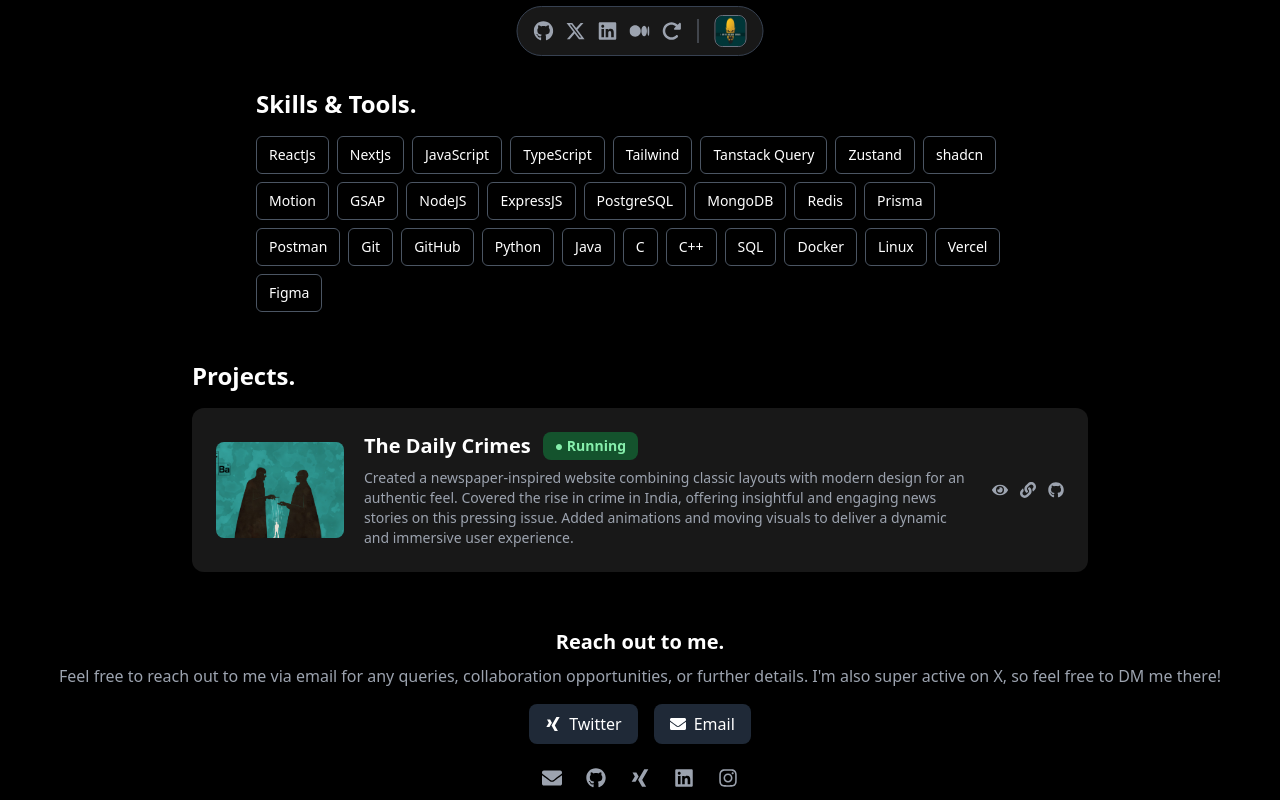
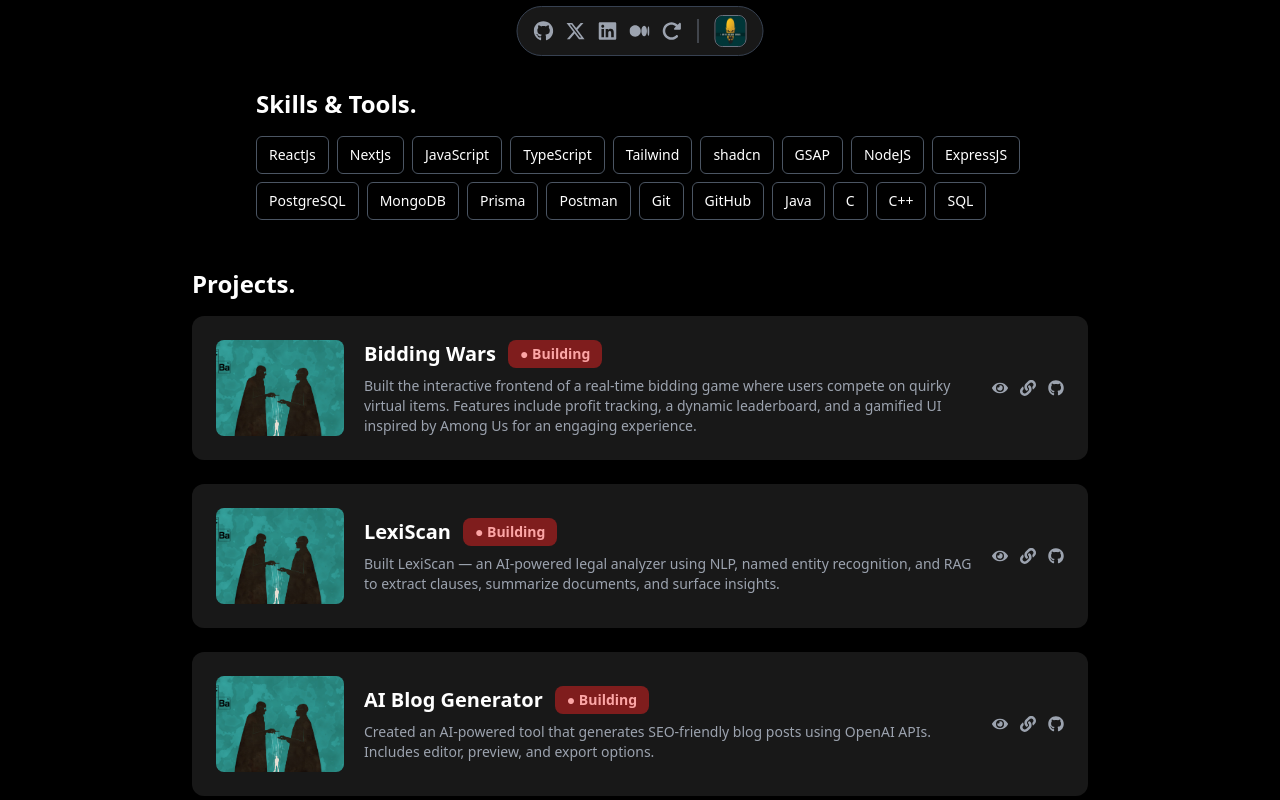
Before and after one commit to mayank543/My-portfolio, a React (Vite) app: page / in a window 1280 px wide. Shown: the part 720-1520 px from the top of the page. Built offline with nearby package versions, Linux system fonts and the light colour scheme.

Commit message:
adding projects

```diff
--- a/src/components/Header2.jsx
+++ b/src/components/Header2.jsx
@@ -4,38 +4,41 @@
 
 function Header2() {
   return (
-    <div className="bg-black text-white flex flex-col items-center justify-center p-6">
-      {/* Profile Section */}
-      <div className="flex items-center rounded-lg w-full max-w-lg">
+    <div className="bg-black text-white flex justify-center p-6">
+      {/* Centered and aligned container */}
+      <div className="flex items-center rounded-lg w-full max-w-4xl pl-6">
         {/* Profile Image */}
         <img
           src={joker}
           alt="Profile"
-          className="w-20 h-20 rounded-lg object-cover"
+          className="w-24 h-24 rounded-lg object-cover"
         />
 
         {/* Name & Title */}
-        <div className="ml-4">
-          <h1 className="text-2xl font-bold">Mayank Doholiya</h1>
-          <p className="text-gray-400 text-sm">Software Engineer</p>
+        <div className="ml-6">
+          <h1 className="text-3xl font-bold">Mayank Doholiya</h1>
+          <p className="text-gray-400 text-base mt-1">Software Engineer</p>
 
           {/* Social Icons */}
-          <div className="flex space-x-3 mt-2">
+          <div className="flex space-x-4 mt-3">
             <a
               href="https://github.com/mayank543"
               className="bg-gray-800 p-2 rounded-lg hover:bg-gray-700"
+              target="_blank" rel="noopener noreferrer"
             >
               <FaGithub className="text-white w-5 h-5" />
             </a>
             <a
               href="https://x.com/d_mayank05"
               className="bg-gray-800 p-2 rounded-lg hover:bg-gray-700"
+              target="_blank" rel="noopener noreferrer"
             >
               <FaXTwitter className="text-white w-5 h-5" />
             </a>
             <a
               href="https://www.linkedin.com/in/mayank-doholiya/"
               className="bg-gray-800 p-2 rounded-lg hover:bg-gray-700"
+              target="_blank" rel="noopener noreferrer"
             >
               <FaLinkedin className="text-white w-5 h-5" />
             </a>
--- a/src/components/Project.jsx
+++ b/src/components/Project.jsx
@@ -1,5 +1,5 @@
 import React from "react";
-import projectImage from "../assets/project.jpg"; // Replace with actual image path
+import projectImage from "../assets/project.jpg"; // Reuse or change this
 import { FaEye, FaLink, FaGithub } from "react-icons/fa";
 
 function Projects() {
@@ -9,40 +9,63 @@
         {/* Projects Heading */}
         <h2 className="text-2xl font-bold mb-4">Projects.</h2>
 
-        {/* Project Card */}
-        <div className="bg-[#181818] p-6 rounded-xl flex items-center gap-5 shadow-lg">
-          {/* Project Image */}
-          <img
-            src={projectImage}
-            alt="The Daily Crimes"
-            className="w-32 h-24 rounded-lg object-cover"
-          />
-
-          {/* Project Details */}
+        {/* Project Card 1 */}
+        <div className="bg-[#181818] p-6 rounded-xl flex items-center gap-5 shadow-lg mb-6">
+          <img src={projectImage} alt="The Daily Crimes" className="w-32 h-24 rounded-lg object-cover" />
           <div className="flex-1">
             <h3 className="text-xl font-bold flex items-center">
-              The Daily Crimes
-              <span className="ml-3 px-3 py-1 text-sm rounded-lg bg-green-900 text-green-300">
-                ● Running
-              </span>
+              Bidding Wars
+              <span className="ml-3 px-3 py-1 text-sm rounded-lg bg-red-900 text-red-300">● Building</span>
             </h3>
-
             <p className="text-gray-400 text-sm mt-2">
-              Created a newspaper-inspired website combining classic layouts
-              with modern design for an authentic feel. Covered the rise in
-              crime in India, offering insightful and engaging news stories on
-              this pressing issue. Added animations and moving visuals to
-              deliver a dynamic and immersive user experience.
+            Built the interactive frontend of a real-time bidding game where users compete on quirky virtual items. Features include profit tracking, a dynamic leaderboard, and a gamified UI inspired by Among Us for an engaging experience.
             </p>
           </div>
-
-          {/* Icons */}
           <div className="flex space-x-3 text-gray-400">
             <FaEye className="hover:text-white cursor-pointer" />
             <FaLink className="hover:text-white cursor-pointer" />
             <FaGithub className="hover:text-white cursor-pointer" />
           </div>
         </div>
+
+        {/* Project Card 2 */}
+        <div className="bg-[#181818] p-6 rounded-xl flex items-center gap-5 shadow-lg mb-6">
+          <img src={projectImage} alt="Crypto Tracker" className="w-32 h-24 rounded-lg object-cover" />
+          <div className="flex-1">
+            <h3 className="text-xl font-bold flex items-center">
+              LexiScan
+              <span className="ml-3 px-3 py-1 text-sm rounded-lg bg-red-900 text-red-300">● Building</span>
+            </h3>
+            <p className="text-gray-400 text-sm mt-2">
+            Built LexiScan — an AI-powered legal analyzer using NLP, named entity recognition, and RAG to extract clauses, summarize documents, and surface insights.
+            </p>
+          </div>
+          <div className="flex space-x-3 text-gray-400">
+            <FaEye className="hover:text-white cursor-pointer" />
+            <FaLink className="hover:text-white cursor-pointer" />
+            <FaGithub className="hover:text-white cursor-pointer" />
+          </div>
+        </div>
+
+        {/* Project Card 3 */}
+        <div className="bg-[#181818] p-6 rounded-xl flex items-center gap-5 shadow-lg">
+          <img src={projectImage} alt="AI Blog Generator" className="w-32 h-24 rounded-lg object-cover" />
+          <div className="flex-1">
+            <h3 className="text-xl font-bold flex items-center">
+              AI Blog Generator
+              <span className="ml-3 px-3 py-1 text-sm rounded-lg bg-red-900 text-red-300">● Building</span>
+            </h3>
+            <p className="text-gray-400 text-sm mt-2">
+              Created an AI-powered tool that generates SEO-friendly blog posts using OpenAI APIs. Includes editor, preview, and export options.
+            </p>
+          </div>
+          <div className="flex space-x-3 text-gray-400">
+            <FaEye className="hover:text-white cursor-pointer" />
+            <FaLink className="hover:text-white cursor-pointer" />
+            <FaGithub className="hover:text-white cursor-pointer" />
+          </div>
+        </div>
+
       </div>
     </div>
   );
--- a/src/components/SkillsSection.jsx
+++ b/src/components/SkillsSection.jsx
@@ -2,11 +2,11 @@
 
 const skills = [
   "ReactJs", "NextJs", "JavaScript", "TypeScript", "Tailwind",
-  "Tanstack Query", "Zustand", "shadcn", "Motion", "GSAP",
-  "NodeJS", "ExpressJS", "PostgreSQL", "MongoDB", "Redis",
-  "Prisma", "Postman", "Git", "GitHub", "Python",
-  "Java", "C", "C++", "SQL", "Docker",
-  "Linux", "Vercel", "Figma",
+    "shadcn",  "GSAP",
+  "NodeJS", "ExpressJS", "PostgreSQL", "MongoDB",
+  "Prisma", "Postman", "Git", "GitHub",
+  "Java", "C", "C++", "SQL"
+
 ];
 
 const SkillsSection = () => {
--- a/src/components/Timeline.jsx
+++ b/src/components/Timeline.jsx
@@ -3,29 +3,36 @@
 const Timeline = () => {
   const experiences = [
     {
-      title: "TECH TEAM MEMBER",
+      title: "GETTING REAL WITH CODE",
       date: "August 2023 - Present",
       description: [
-        "Working collaboratively within a team to develop and maintain the website of the organization.",
-        "Designed and implemented a customized Next.js project structure with an integrated Tailwind setup, reducing development time by 30% and improving code quality.",
-        "Engineered responsive templates and components, prioritizing SEO and accessibility, contributing to a significant increase in client's online revenue.",
+        "Got into frontend development with React and Tailwind; GitHub finally saw some life.",
+        "Dabbled in DSA and CP on LeetCode and Codeforces (until the rating anxiety hit).",
+        "Built and shipped real projects with teammates — including full frontend UIs that didn’t crash (mostly).",
+        "Started understanding component design, state management, and the joy of a green Netlify deploy."
       ],
       image: "your-image-url-1.jpg",
     },
     {
-      title: "CONTRIBUTOR",
+      title: "BREADBOARD DREAMS",
       date: "October 2023 - November 2023",
       description: [
-        "Engineered a robust component-based architecture using ReactJS for a web app tailored to the banking sector.",
+        "Spent time diving into different corners of tech — from basic PCB design to understanding how cybersecurity attacks work (out of curiosity, not application).",
+        "Attempted to reverse engineer a Bluetooth speaker to see how signals work. It didn’t work again, but I learned a lot about circuits, soldering (and burning).",
+        "Looked into bug bounty programs, just enough to understand how websites get compromised — and how to avoid building insecure ones.",
+        "Gradually found myself more drawn to the web — cleaner errors, better communities, and slightly less smoke."
       ],
       image: "your-image-url-2.jpg",
     },
     {
-      title: "FRONTEND DEVELOPER INTERN",
+      title: "FIGURING IT OUT!",
       date: "January 2024 - March 2024",
       description: [
-        "Developed high-performance user interfaces using React and Tailwind CSS.",
-        "Collaborated with designers and backend engineers to enhance user experience and functionality.",
+        "	Joined the photography club to chase passion (and free snacks).",
+        "Took exactly zero award-winning shots, but developed a keen eye for angles — especially in group photos.",
+        "Somehow ended up contributing as a photographer during Ephemere, the college fest. ",
+        "Racked up 100+ hours in SmashKarts, mastering game theory without realizing it.",
+        "	Discovered an interest in cinematography and visual storytelling — a spark that still lingers. Maybe one day, I’ll even shoot a short film."
       ],
       image: "your-image-url-3.jpg",
     },
```
